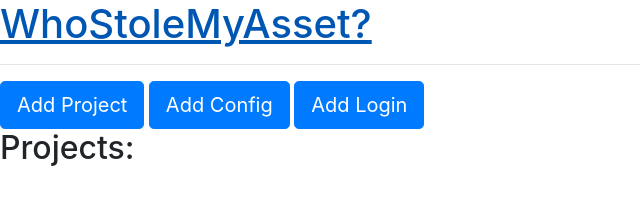
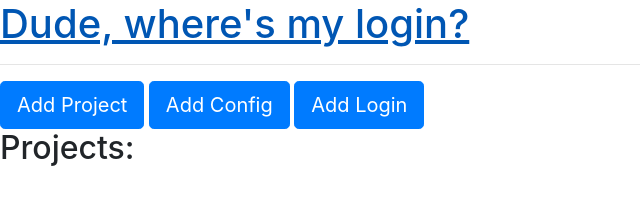
Before and after one commit to schwukjr/WhoStoleMyAsset, a plain HTML site: page src/templates/dashboard.html in a window 1280 px wide. Shown: the whole page, without its empty margins (0-640 px from the left). Drawn offline with nearby package versions, Linux system fonts and the light colour scheme.

Commit message:
Changed title.

```diff
--- a/src/templates/dashboard.html
+++ b/src/templates/dashboard.html
@@ -24,7 +24,7 @@
       src="https://cdn.jsdelivr.net/npm/bootstrap@4.0.0/dist/js/bootstrap.min.js"
       integrity="sha384-JZR6Spejh4U02d8jOt6vLEHfe/JQGiRRSQQxSfFWpi1MquVdAyjUar5+76PVCmYl"
       crossorigin="anonymous"></script>
-      <a href="/"><h1>WhoStoleMyAsset?</h1></a>
+      <a href="/"><h1>Dude, where's my login?</h1></a>
     <hr />
 
     <div id="newProjectForm" class="modal fade">
```
Also changed, not shown: 1 other file.
